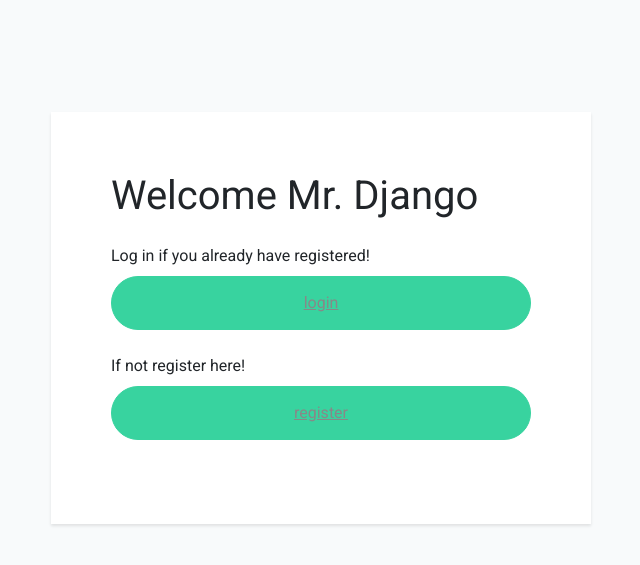
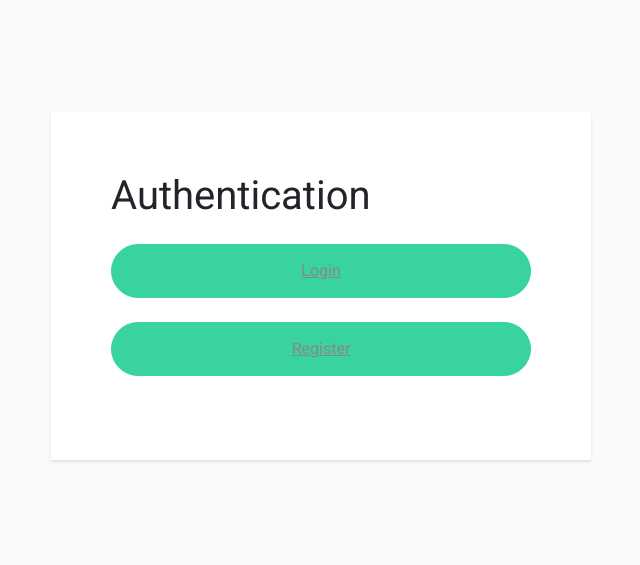
Before and after one commit to MauryaRitesh/ston, a Django app: page / in a window 1280 px wide. Shown: the top 565 px of the page, without its empty margins (319-959 px from the left). Run offline with Django 3.2, Linux system fonts and the light colour scheme; some libraries are stand-ins or nearby versions.

Commit message:
minor fixes

```diff
--- a/account/urls.py
+++ b/account/urls.py
@@ -3,7 +3,7 @@ from . import views
 
 urlpatterns = [
     path('', views.index, name= 'index'),
-    path('login/', views.login, name='login'),
+    path('login/', views.login_view, name='login'),
     path('register/', views.register, name='register'),
     path('adminpage/', views.admin, name='adminpage'),
     path('customer/', views.customer, name='customer'),
--- a/account/views.py
+++ b/account/views.py
@@ -23,7 +23,7 @@ def register(request):
     return render(request,'register.html', {'form': form, 'msg': msg})
 
 
-def login(request):
+def login_view(request):
     form = LoginForm(request.POST or None)
     msg = None
     if request.method == 'POST':
--- a/templates/homepage.html
+++ b/templates/homepage.html
@@ -5,6 +5,6 @@
     <title>home page </title>
 </head>
 <body>
- <h1> welcome to the home page Mr. Django!!!!!!!!!!</h1>
+ <h1> Welcome to the home page!h1>
 </body>
 </html>
--- a/templates/index.html
+++ b/templates/index.html
@@ -28,15 +28,13 @@
             <div class="col-md-12">
               <div class="form-block">
                   <div class="mb-4">
-                      <h1>Welcome Mr. Django </h1>
+                      <h1>Authentication </h1>
                   </div>
-                  <label>Log in if you already have registered!</label>
                   <div class="form-group last mb-4">
-                      <div><button class="btn btn-pill text-white btn-block btn-primary"><a href="{% url 'login' %}">login</a></button></div>
+                      <div><button class="btn btn-pill text-white btn-block btn-primary"><a href="{% url 'login' %}">Login</a></button></div>
                   </div>
-                  <label>If not register here!</label>
                   <div class="form-group last mb-4">
-                      <div><button class="btn btn-pill text-white btn-block btn-primary"><a href="{% url 'register' %}">register</a></button></div>
+                      <div><button class="btn btn-pill text-white btn-block btn-primary"><a href="{% url 'register' %}">Register</a></button></div>
                   </div>
               </div>
             </div>
```
Also changed, not shown: db.sqlite3.
